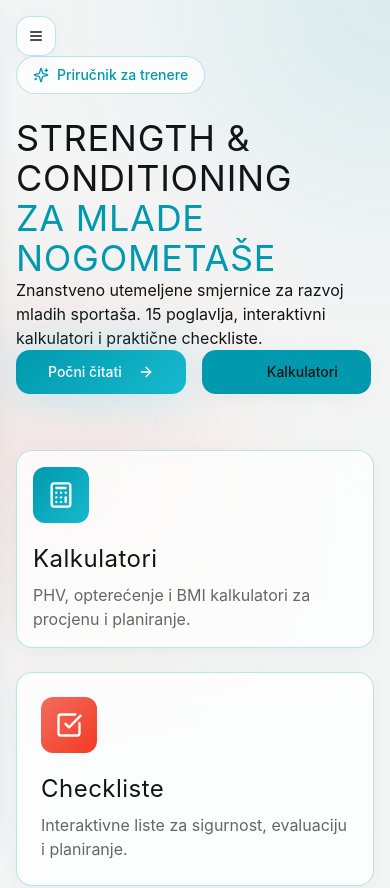
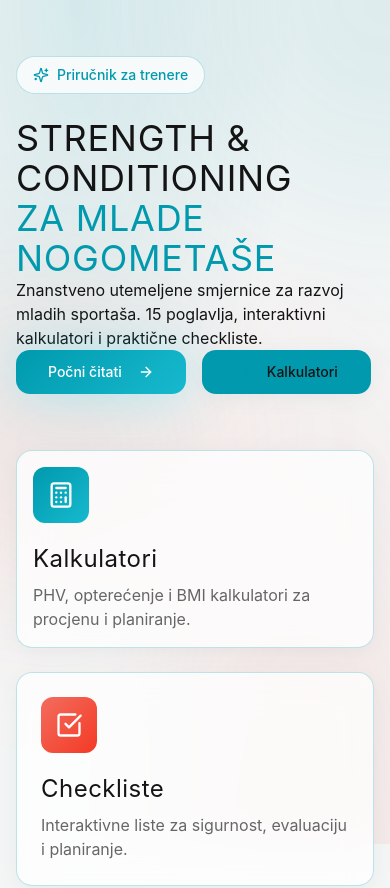
Before and after one commit to eliteconditioning3-png/youth-football-manual, a React (Vite) app: page / in a window 390 px wide. Shown: the top 888 px of the page. Built offline with nearby package versions, Linux system fonts and the light colour scheme; the HTML template or start-up script is replaced by a standard one.

Commit message:
Update Layout.tsx - mobile

```diff
--- a/src/components/layout/Layout.tsx
+++ b/src/components/layout/Layout.tsx
@@ -1,27 +1,14 @@
-import { useState } from "react";
-import { Sidebar } from "./Sidebar";
-import { cn } from "@/lib/utils";
+import { ReactNode } from "react";
 
 interface LayoutProps {
-  children: React.ReactNode;
+  children: ReactNode;
 }
 
 export function Layout({ children }: LayoutProps) {
-  const [sidebarOpen, setSidebarOpen] = useState(false);
-
   return (
-    <div className="min-h-screen bg-background">
-      <Sidebar isOpen={sidebarOpen} onToggle={() => setSidebarOpen(!sidebarOpen)} />
-
-      <main
-        className={cn(
-          "min-h-screen transition-all duration-300",
-          "lg:ml-72"
-        )}
-      >
-        <div className="max-w-4xl mx-auto px-4 py-6 sm:px-6 sm:py-8 lg:px-8 lg:py-12">
-          {children}
-        </div>
+    <div className="min-h-screen w-full">
+      <main className="max-w-4xl mx-auto px-4 py-6 sm:px-6 sm:py-8 lg:px-8 lg:py-12">
+        {children}
       </main>
     </div>
   );
```
